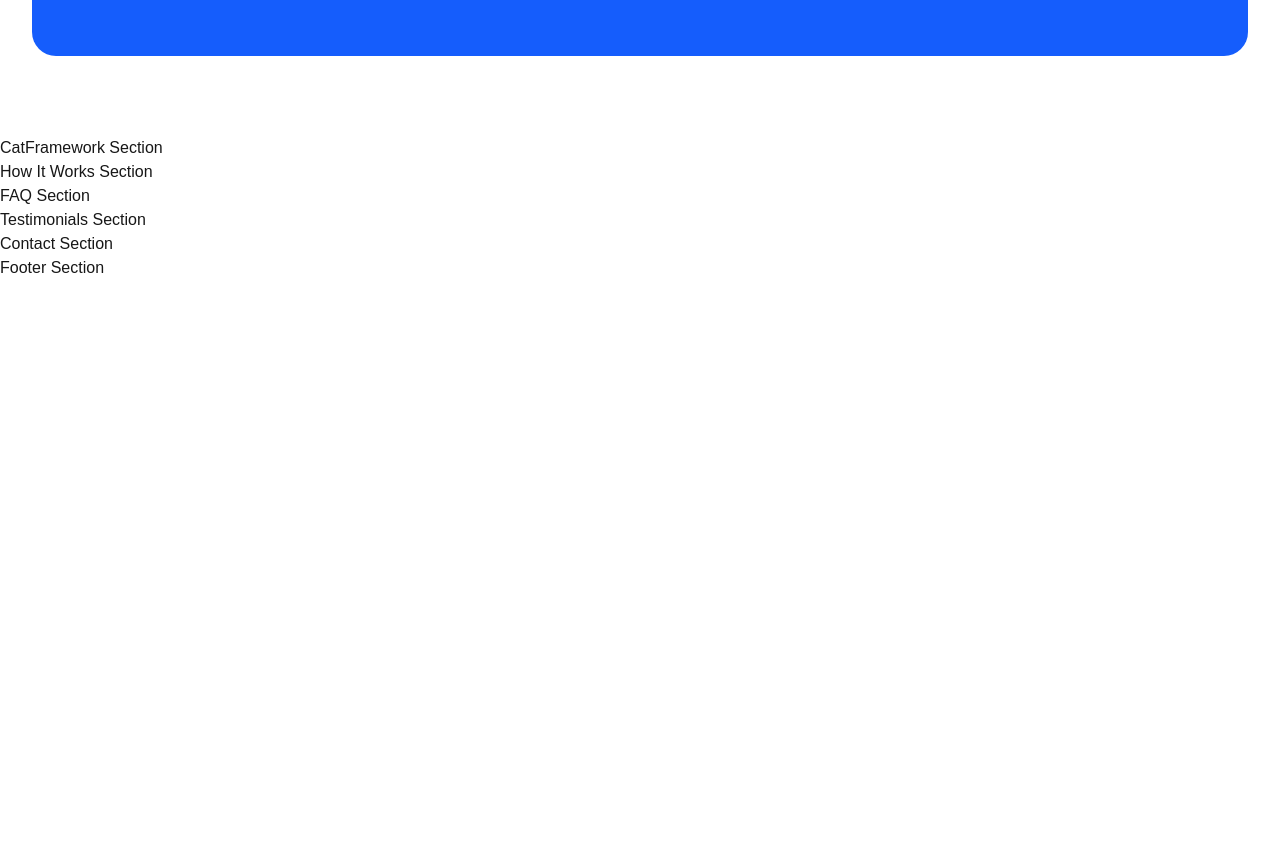
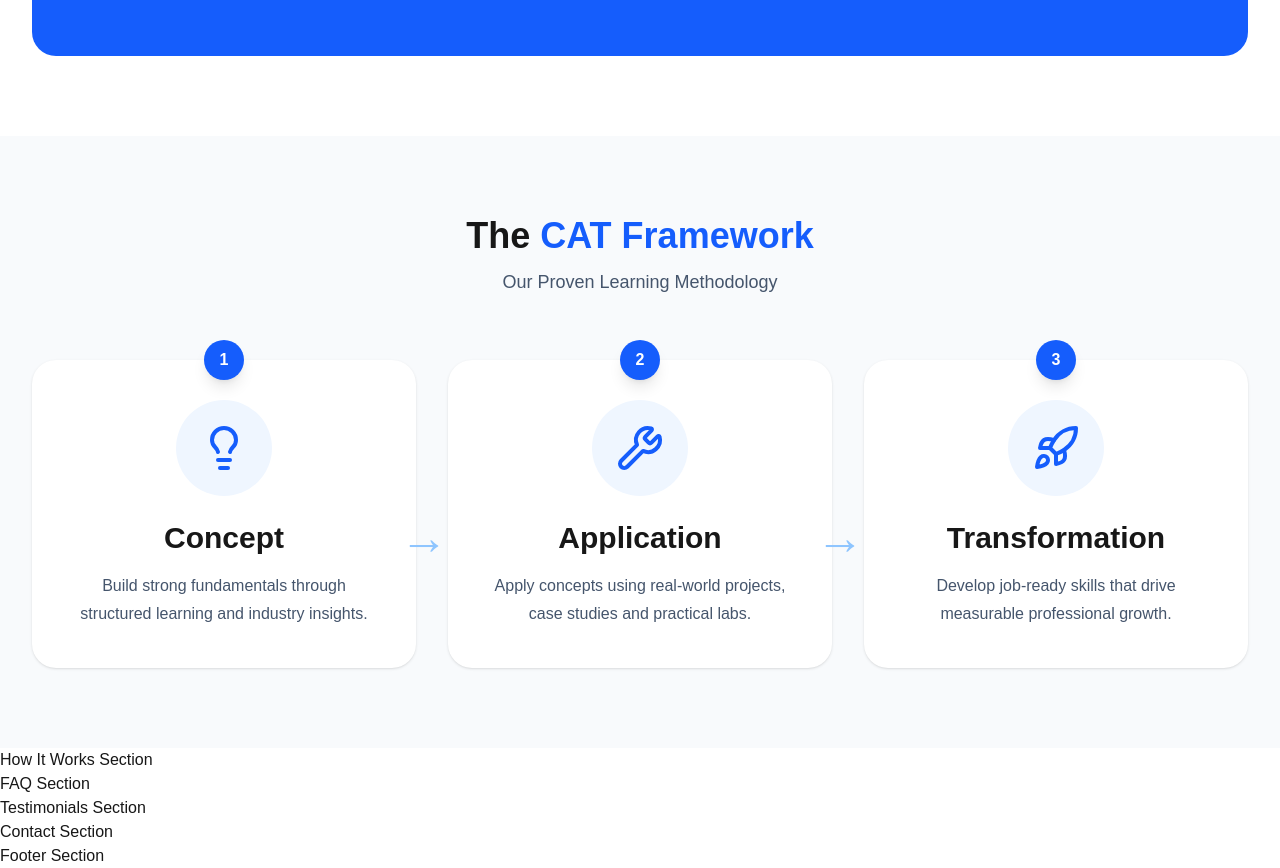
Before and after one commit to DishaS-ingh/accredian-enterprise-clone, a Next.js app: page / in a window 1280 px wide. Shown: the part 4240-5108 px from the top of the page. Before the commit the page ends 4520 px from the top, so only its background shows below. Built offline with nearby package versions, Linux system fonts and the light colour scheme.

Commit message:
feat: add CAT framework section

```diff
--- a/src/components/sections/CatFramework.tsx
+++ b/src/components/sections/CatFramework.tsx
@@ -1,3 +1,58 @@
+import Container from "../ui/Container";
+import { catFramework } from "@/constants/cat";
+
 export default function CatFramework() {
-  return <section>CatFramework Section</section>;
+  return (
+    <section
+      id="cat"
+      className="bg-slate-50 py-20"
+    >
+      <Container>
+        <div className="text-center">
+          <h2 className="text-4xl font-bold">
+            The <span className="text-blue-600">CAT Framework</span>
+          </h2>
+
+          <p className="mt-3 text-lg text-slate-600">
+            Our Proven Learning Methodology
+          </p>
+        </div>
+
+        <div className="mt-16 grid gap-8 lg:grid-cols-3">
+          {catFramework.map((item, index) => {
+            const Icon = item.icon;
+
+            return (
+              <div
+                key={item.title}
+                className="relative rounded-3xl bg-white p-10 text-center shadow-sm transition-all duration-300 hover:-translate-y-2 hover:shadow-xl"
+              >
+                <div className="absolute -top-5 left-1/2 flex h-10 w-10 -translate-x-1/2 items-center justify-center rounded-full bg-blue-600 text-white font-bold shadow-lg">
+                  {index + 1}
+                </div>
+
+                <div className="mx-auto flex h-24 w-24 items-center justify-center rounded-full bg-blue-50">
+                  <Icon className="h-12 w-12 text-blue-600" />
+                </div>
+
+                <h3 className="mt-6 text-3xl font-bold">
+                  {item.title}
+                </h3>
+
+                <p className="mt-4 text-slate-600 leading-7">
+                  {item.description}
+                </p>
+
+                {index !== 2 && (
+                  <div className="absolute top-1/2 -right-8 hidden lg:block text-5xl text-blue-300">
+                    →
+                  </div>
+                )}
+              </div>
+            );
+          })}
+        </div>
+      </Container>
+    </section>
+  );
 }
--- /dev/null
+++ b/src/constants/cat.ts
@@ -0,0 +1,26 @@
+import {
+  Lightbulb,
+  Wrench,
+  Rocket,
+} from "lucide-react";
+
+export const catFramework = [
+  {
+    title: "Concept",
+    description:
+      "Build strong fundamentals through structured learning and industry insights.",
+    icon: Lightbulb,
+  },
+  {
+    title: "Application",
+    description:
+      "Apply concepts using real-world projects, case studies and practical labs.",
+    icon: Wrench,
+  },
+  {
+    title: "Transformation",
+    description:
+      "Develop job-ready skills that drive measurable professional growth.",
+    icon: Rocket,
+  },
+];
```
